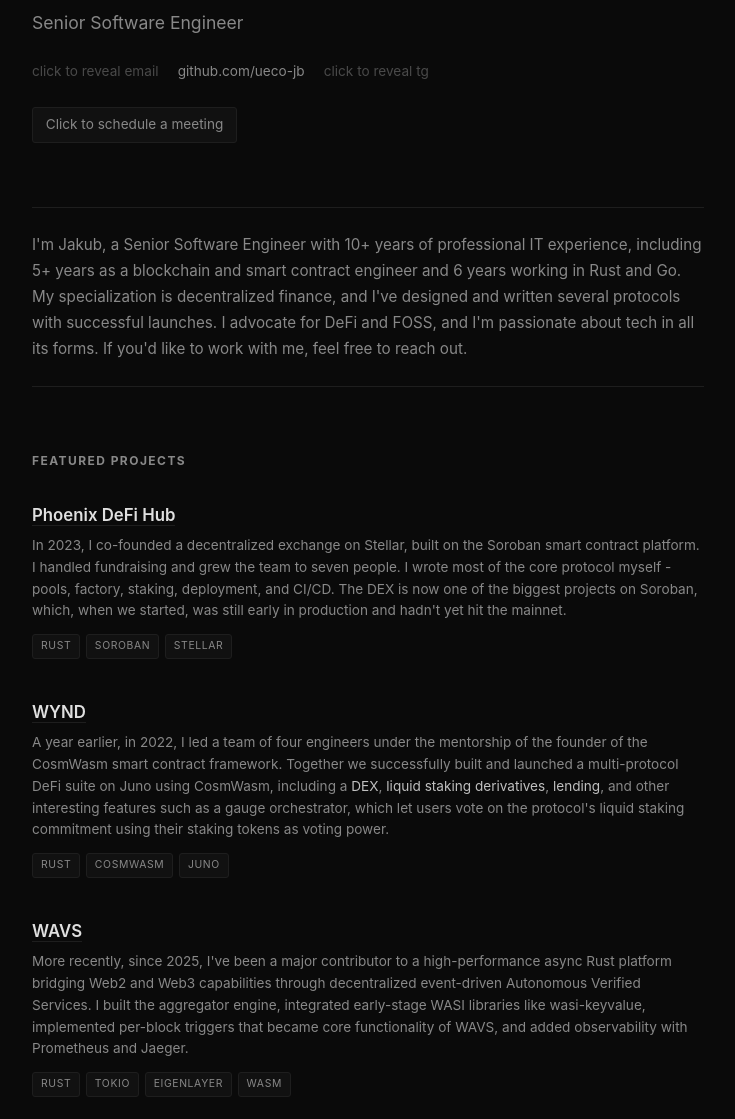
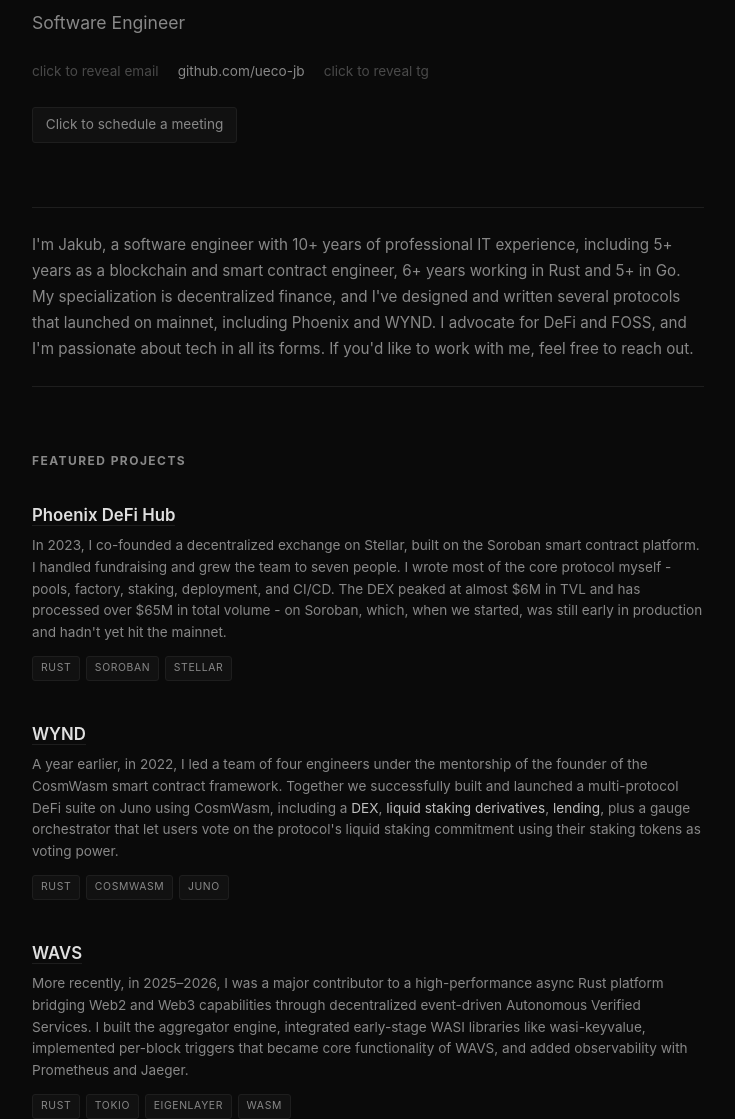
Before and after one commit to ueco-jb/ueco-jb.github.io, a plain HTML site: page index.html in a window 1280 px wide. Shown: the part 195-1314 px from the top of the page, without its empty margins (272-1007 px from the left). Drawn offline with Linux system fonts and the light colour scheme.

Commit message:
Minor improvements

```diff
--- a/index.html
+++ b/index.html
@@ -3,7 +3,12 @@
 <head>
   <meta charset="UTF-8">
   <meta name="viewport" content="width=device-width, initial-scale=1.0">
-  <title>ueco-jb - Jakub dev</title>
+  <title>Jakub – Software Engineer</title>
+  <meta name="description" content="Jakub – software engineer specializing in DeFi and smart contracts. Rust, Go, CosmWasm, Soroban, EVM.">
+  <meta property="og:type" content="website">
+  <meta property="og:url" content="https://jakub-dev.net/">
+  <meta property="og:title" content="Jakub – Software Engineer">
+  <meta property="og:description" content="Software engineer specializing in DeFi and smart contracts. Rust, Go, CosmWasm, Soroban, EVM.">
   <style>
     *, *::before, *::after { margin: 0; padding: 0; box-sizing: border-box; }
 
@@ -366,7 +371,7 @@
 
   <section class="hero">
     <h1>Jakub</h1>
-    <p class="tagline">Senior Software Engineer</p>
+    <p class="tagline">Software Engineer</p>
     <div class="contact-row">
       <a href="#" class="protected" data-v="amFrdWJAcGlvbmVlcmxhYnMudGVjaA==" data-p="mailto:" onclick="reveal(this);return false"><em>click to reveal email</em></a>
       <a href="https://github.com/ueco-jb">github.com/ueco-jb</a>
@@ -379,7 +384,7 @@
   </section>
 
   <section id="about">
-    <p class="about-text">I'm Jakub, a Senior Software Engineer with 10+ years of professional IT experience, including 5+ years as a blockchain and smart contract engineer and 6 years working in Rust and Go. My specialization is decentralized finance, and I've designed and written several protocols with successful launches. I advocate for DeFi and FOSS, and I'm passionate about tech in all its forms. If you'd like to work with me, feel free to reach out.</p>
+    <p class="about-text">I'm Jakub, a software engineer with 10+ years of professional IT experience, including 5+ years as a blockchain and smart contract engineer, 6+ years working in Rust and 5+ in Go. My specialization is decentralized finance, and I've designed and written several protocols that launched on mainnet, including Phoenix and WYND. I advocate for DeFi and FOSS, and I'm passionate about tech in all its forms. If you'd like to work with me, feel free to reach out.</p>
   </section>
 
   <section id="projects">
@@ -387,7 +392,7 @@
 
     <div class="featured-project">
       <h3><a href="https://github.com/Phoenix-Protocol-Group/phoenix-contracts">Phoenix DeFi Hub</a></h3>
-      <p>In 2023, I co-founded a decentralized exchange on Stellar, built on the Soroban smart contract platform. I handled fundraising and grew the team to seven people. I wrote most of the core protocol myself - pools, factory, staking, deployment, and CI/CD. The DEX is now one of the biggest projects on Soroban, which, when we started, was still early in production and hadn't yet hit the mainnet.</p>
+      <p>In 2023, I co-founded a decentralized exchange on Stellar, built on the Soroban smart contract platform. I handled fundraising and grew the team to seven people. I wrote most of the core protocol myself - pools, factory, staking, deployment, and CI/CD. The DEX peaked at almost $6M in TVL and has processed over $65M in total volume - on Soroban, which, when we started, was still early in production and hadn't yet hit the mainnet.</p>
       <div class="job-tech">
         <span class="job-tech-tag">Rust</span>
         <span class="job-tech-tag">Soroban</span>
@@ -397,7 +402,7 @@
 
     <div class="featured-project">
       <h3><a href="https://github.com/wynddao/wynddex">WYND</a></h3>
-      <p>A year earlier, in 2022, I led a team of four engineers under the mentorship of the founder of the CosmWasm smart contract framework. Together we successfully built and launched a multi-protocol DeFi suite on Juno using CosmWasm, including a <a href="https://github.com/wynddao/wynddex">DEX</a>, <a href="https://github.com/wynddao/wynd-lsd">liquid staking derivatives</a>, <a href="https://github.com/wynddao/wynd-lend">lending</a>, and other interesting features such as a gauge orchestrator, which let users vote on the protocol's liquid staking commitment using their staking tokens as voting power.</p>
+      <p>A year earlier, in 2022, I led a team of four engineers under the mentorship of the founder of the CosmWasm smart contract framework. Together we successfully built and launched a multi-protocol DeFi suite on Juno using CosmWasm, including a <a href="https://github.com/wynddao/wynddex">DEX</a>, <a href="https://github.com/wynddao/wynd-lsd">liquid staking derivatives</a>, <a href="https://github.com/wynddao/wynd-lend">lending</a>, plus a gauge orchestrator that let users vote on the protocol's liquid staking commitment using their staking tokens as voting power.</p>
       <div class="job-tech">
         <span class="job-tech-tag">Rust</span>
         <span class="job-tech-tag">CosmWasm</span>
@@ -407,7 +412,7 @@
 
     <div class="featured-project">
       <h3><a href="https://github.com/Lay3rLabs/WAVS">WAVS</a></h3>
-      <p>More recently, since 2025, I've been a major contributor to a high-performance async Rust platform bridging Web2 and Web3 capabilities through decentralized event-driven Autonomous Verified Services. I built the aggregator engine, integrated early-stage WASI libraries like wasi-keyvalue, implemented per-block triggers that became core functionality of WAVS, and added observability with Prometheus and Jaeger.</p>
+      <p>More recently, in 2025–2026, I was a major contributor to a high-performance async Rust platform bridging Web2 and Web3 capabilities through decentralized event-driven Autonomous Verified Services. I built the aggregator engine, integrated early-stage WASI libraries like wasi-keyvalue, implemented per-block triggers that became core functionality of WAVS, and added observability with Prometheus and Jaeger.</p>
       <div class="job-tech">
         <span class="job-tech-tag">Rust</span>
         <span class="job-tech-tag">tokio</span>
@@ -439,6 +444,7 @@
           <span class="skill-tag">EVM</span>
           <span class="skill-tag">SVM</span>
           <span class="skill-tag">CosmWasm</span>
+          <span class="skill-tag">Soroban</span>
         </div>
       </div>
       <div class="skill-group">
```
